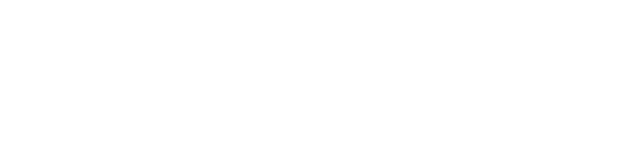
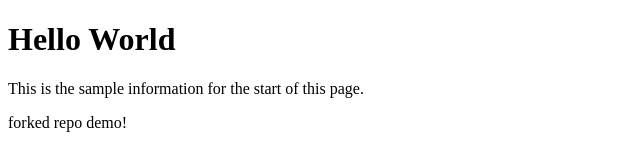
Before and after one commit to raunaq-dev/dashboard-site, a plain HTML site: page index.html in a window 1280 px wide. Shown: the whole page, without its empty margins (0-640 px from the left). Drawn offline with Linux system fonts and the light colour scheme.

Commit message:
Create the sample text on index page
This at least gives some sample information to the page so that when you launch the site, you have something you can see to verify that the site is running properly.

```diff
--- a/index.html
+++ b/index.html
@@ -6,6 +6,16 @@
     <title>Dashboard</title>
 </head>
 <body>
+    <header>
+        <h1>Hello World</h1>
+    </header>
 
+    <main>
+        <p>This is the sample information for the start of this page.</p>
+    </main>
+
+    <footer>
+        forked repo demo!
+    </footer>
 </body>
 </html>
```
